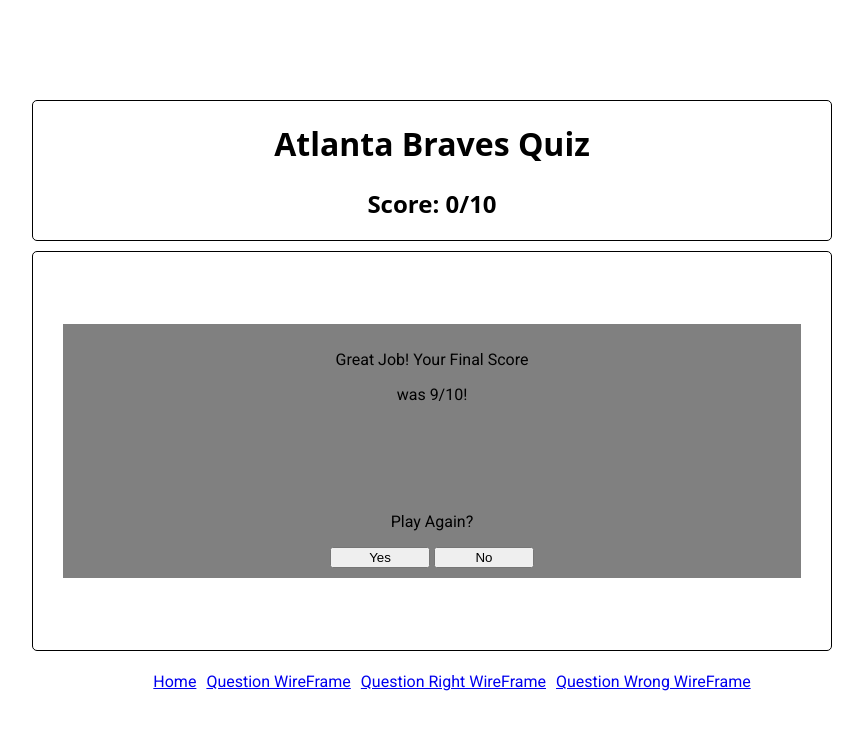
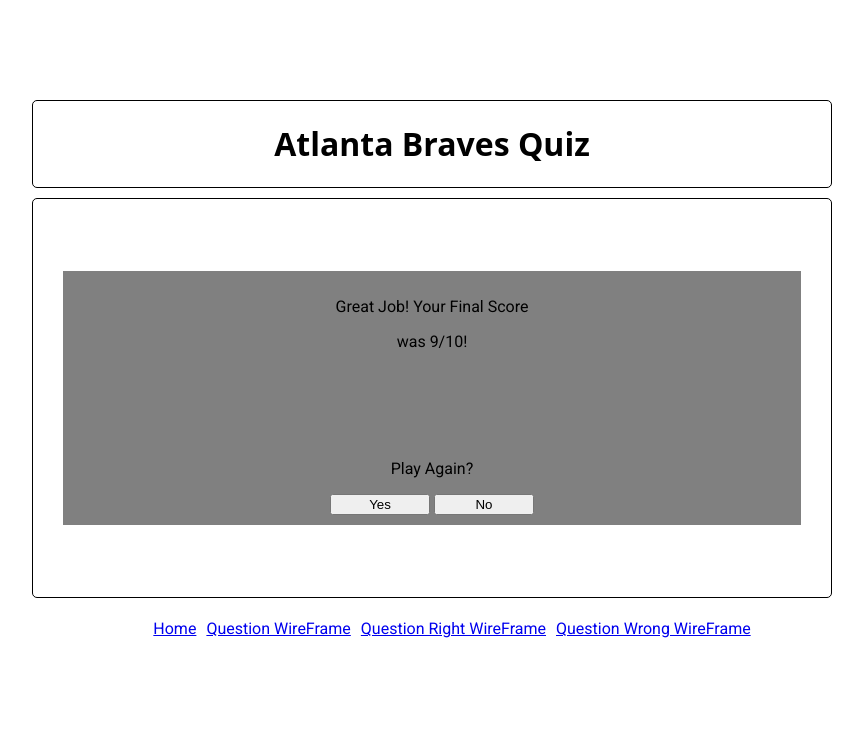
Before and after one commit to jperk224/thinkful_quiz_app_wireframe, a plain HTML site: page finalScore.html in a window 1280 px wide. Shown: the whole page, without its empty margins (208-1071 px from the left). Drawn offline with Linux system fonts and the light colour scheme.

Commit message:
finalScore updated

```diff
--- a/finalScore.html
+++ b/finalScore.html
@@ -15,7 +15,7 @@
     <header>
       <div class="quiz_header">
         <h1>Atlanta Braves Quiz</h1>
-        <h2>Score: 0/10</h2>
+        <!-- <h2>Score: 0/10</h2> -->
       </div>
     </header>
     <main role="main">
```
